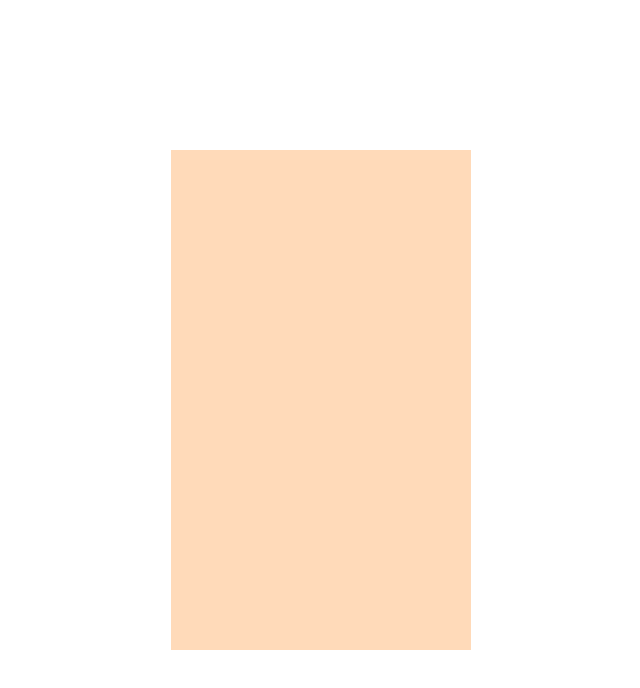
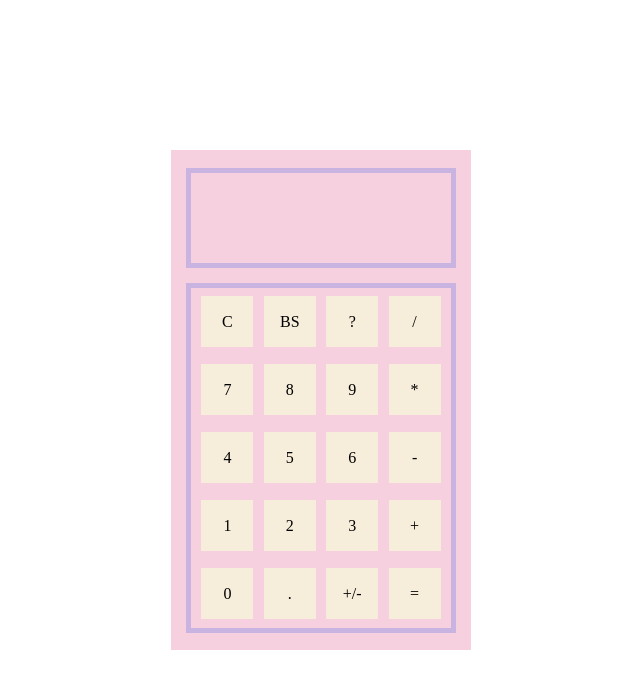
Before and after one commit to Bfw72886/calculator, a plain HTML site: page index.html in a window 1280 px wide. Shown: the whole page, without its empty margins (319-959 px from the left). Drawn offline with Linux system fonts and the light colour scheme.

Commit message:
Add visible calculator

```diff
--- a/index.html
+++ b/index.html
@@ -8,6 +8,34 @@
     <script src="script.js" defer></script>
 </head>
 <body>
-    <div id="calculator"></div>
+    <div id="calculator">
+        <div id="display"></div>
+        <div id="calcKeys">
+            <div class="calcKey">C</div>
+            <div class="calcKey">BS</div>
+            <div class="calcKey">?</div>
+            <div class="calcKey">/</div>
+
+            <div class="calcKey">7</div>
+            <div class="calcKey">8</div>
+            <div class="calcKey">9</div>
+            <div class="calcKey">*</div>
+
+            <div class="calcKey">4</div>
+            <div class="calcKey">5</div>
+            <div class="calcKey">6</div>
+            <div class="calcKey">-</div>
+
+            <div class="calcKey">1</div>
+            <div class="calcKey">2</div>
+            <div class="calcKey">3</div>
+            <div class="calcKey">+</div>
+
+            <div class="calcKey">0</div>
+            <div class="calcKey">.</div>
+            <div class="calcKey">+/-</div>
+            <div class="calcKey">=</div>
+        </div>
+    </div>
 </body>
 </html>
--- a/style.css
+++ b/style.css
@@ -1,3 +1,14 @@
+:root {
+    /*
+    https://www.pastelcolorpalettes.com/pastel-purple-pink-blue
+    */
+    --first: #C8B3E1;
+    --second: #F6D0DE;
+    --third: #F6EDDA;
+    --fourth: #CBE6EE;
+    --fifth: #B2D0EB;
+}
+
 * {
     margin: 0;
     padding: 0;
@@ -15,5 +26,36 @@ body {
 #calculator {
     height: 500px;
     width: 300px;
-    background-color: peachpuff;
+    background-color: var(--second);
+    display: flex;
+    flex-direction: column;
+    align-items: center;
+    justify-content: center;
 }
+
+#display {
+    width: 90%;
+    height: 20%;
+    border: 5px solid var(--first);
+    margin-bottom: 5%;
+}
+
+#calcKeys {
+    width: 90%;
+    height: 70%;
+    border: 5px solid var(--first);
+    display: flex;
+    flex-wrap: wrap;
+    align-items: center;
+    justify-content: center;
+}
+
+.calcKey {
+    width: 20%;
+    height: 15%;
+    margin: 2%;
+    display: flex;
+    align-items: center;
+    justify-content: center;
+    background-color: var(--third);
+}
```
